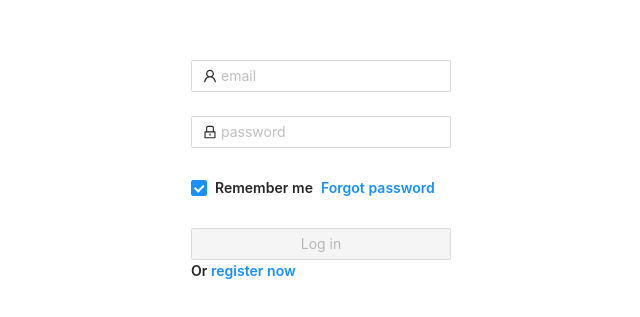
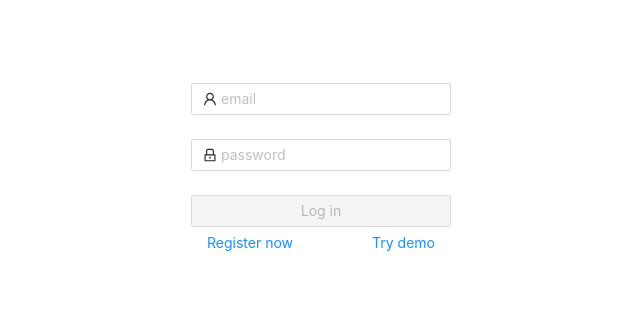
Before and after one commit to qister/memstagram-typescript, a React (Create React App) app in the folder client/: page /login in a window 1280 px wide. Shown: the part 217-534 px from the top of the page, without its empty margins (319-959 px from the left). Built offline with nearby package versions, Linux system fonts and the light colour scheme.

Commit message:
Добавлен демо режим

```diff
--- a/client/src/pages/Authorization/Login.tsx
+++ b/client/src/pages/Authorization/Login.tsx
@@ -1,5 +1,5 @@
 import { useState } from 'react'
-import { Form, Input, Button, Checkbox } from 'antd'
+import { Form, Input, Button, Checkbox, Row } from 'antd'
 import { UserOutlined, LockOutlined } from '@ant-design/icons'
 import { useDispatch, useSelector } from 'react-redux'
 import { Link } from 'react-router-dom'
@@ -29,6 +29,11 @@ export const LoginForm = () => {
     const { email, password } = form.getFieldsValue()
 
     dispatch(fetchLogin({ email, password }))
+  }
+
+  const onTryDemo = () => {
+    form.setFieldsValue({ email: 'test@test.com', password: '123123' })
+    onSubmit()
   }
 
   const isLoading = fetchingStatus === IFetchingStatus.pending
@@ -61,13 +66,14 @@ export const LoginForm = () => {
             onChange={onChangeForm}
           />
         </Form.Item>
-        <Form.Item>
+        {/* TODO вернуть когда можно будет запоминать сессию и восстанавливать пароль */}
+        {/* <Form.Item>
           <Form.Item name="remember" valuePropName="checked" noStyle>
             <Checkbox onChange={onChangeForm}>Remember me</Checkbox>
           </Form.Item>
-          {/* TODO добавить восстановление пароля */}
+
           <Link to="/forgot_pass">Forgot password</Link>
-        </Form.Item>
+        </Form.Item> */}
 
         <Form.Item>
           <Button
@@ -80,7 +86,15 @@ export const LoginForm = () => {
           >
             Log in
           </Button>
-          Or <Link to="/register">register now</Link>
+
+          <Row justify="space-between">
+            <Button type="link" htmlType="button">
+              <Link to="/register">Register now</Link>
+            </Button>
+            <Button type="link" htmlType="button" onClick={onTryDemo}>
+              Try demo
+            </Button>
+          </Row>
         </Form.Item>
       </Form>
     </div>
```
Also changed, not shown: 2 other files (tests, documents, lock files or other folders).
